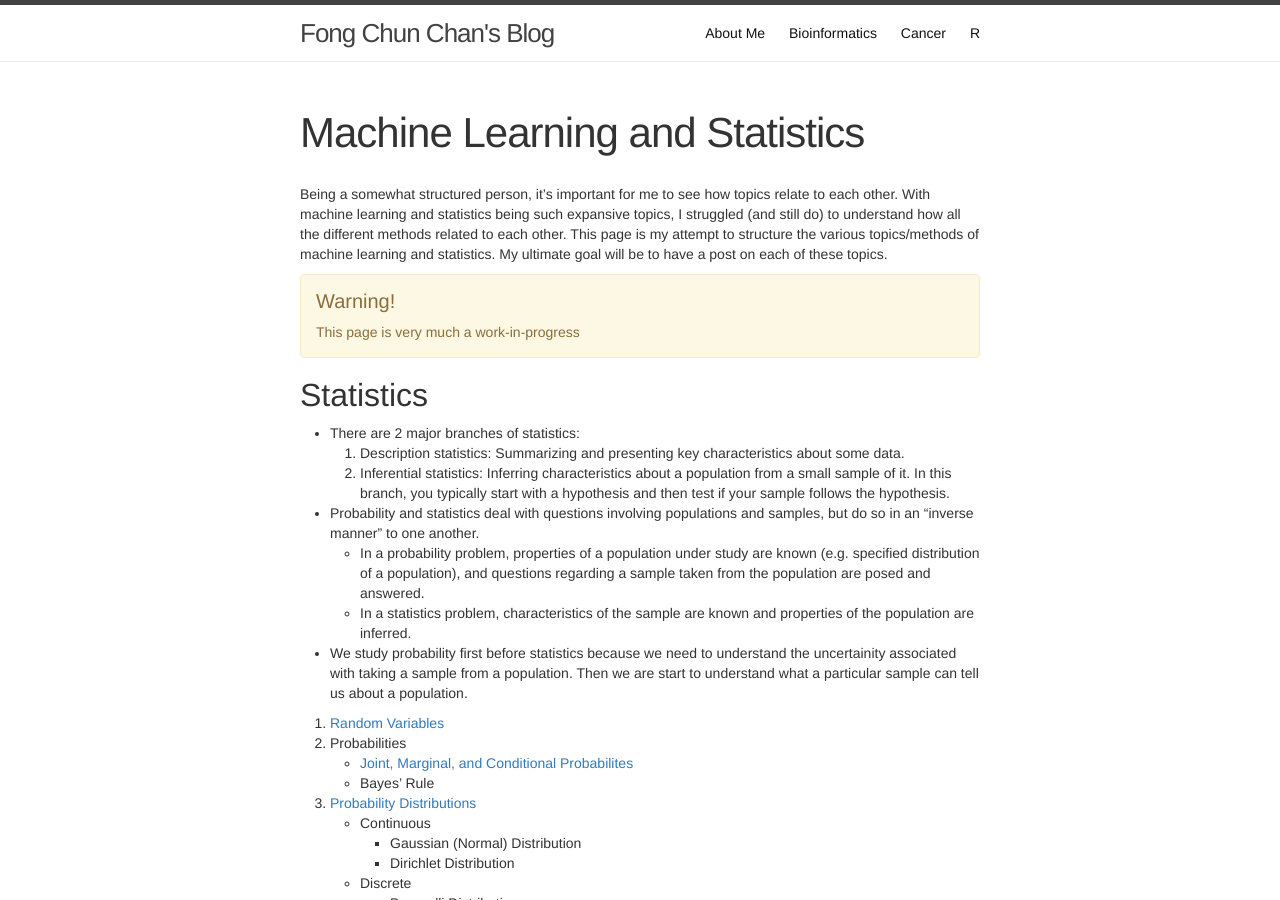
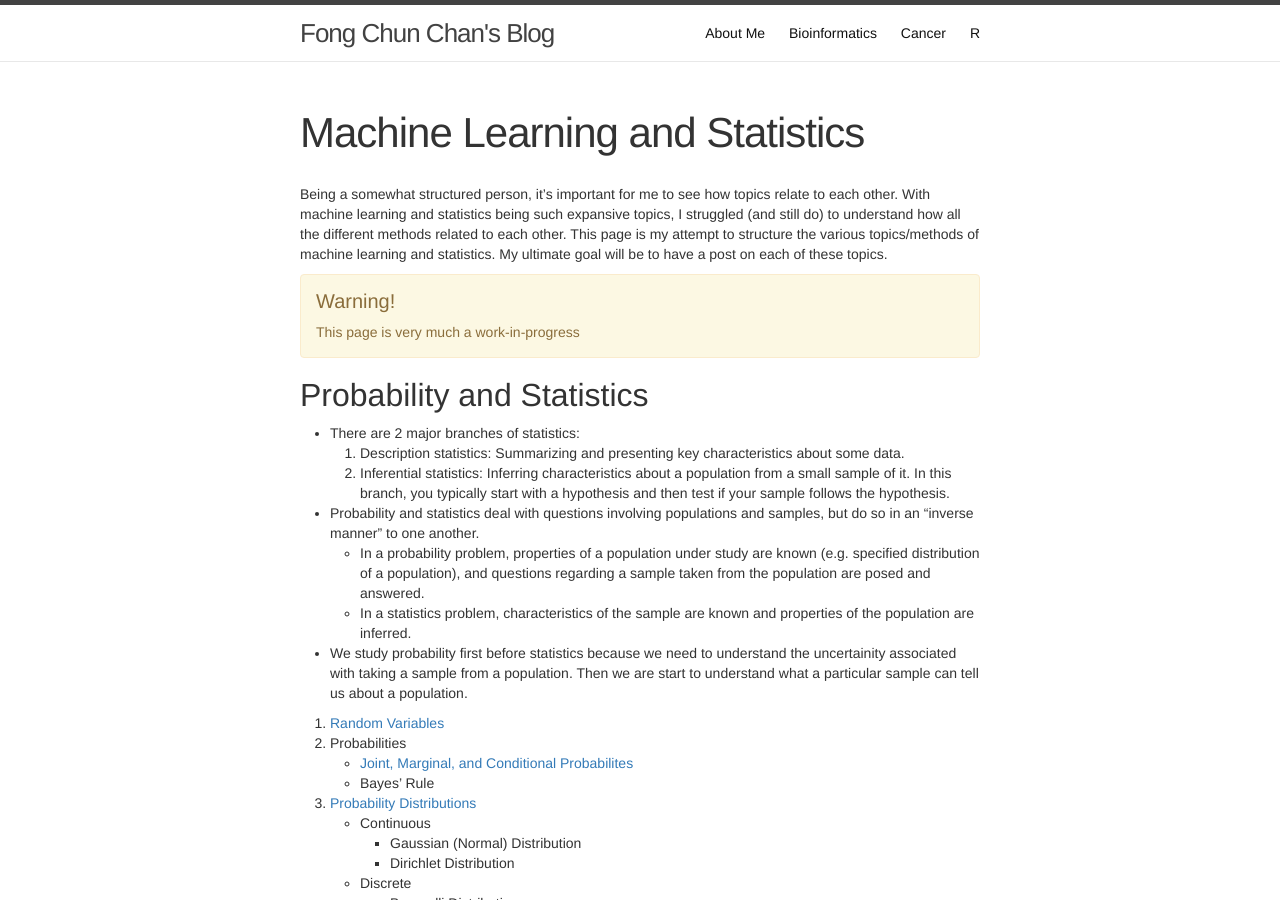
Before and after one commit to tinyheero/tinyheero.github.io, a Jekyll site: the page built from ml-and-stats-overview.md, in a window 1280 px wide and 900 px high. Built offline with Jekyll 4.4.1, drawn with Linux system fonts in a browser that asks for light colours; nearby versions of some CDN libraries; library files that are not in the unit come from our copies.

Commit message:
Changing to Probability and Statistics

```diff
--- a/ml-and-stats-overview.md
+++ b/ml-and-stats-overview.md
@@ -11,7 +11,7 @@ Being a somewhat structured person, it's important for me to see how topics rela
 <p>This page is very much a work-in-progress</p>
 </div>
 
-## Statistics
+## Probability and Statistics
 
 * There are 2 major branches of statistics:
     1. Description statistics: Summarizing and presenting key characteristics about some data.
```
